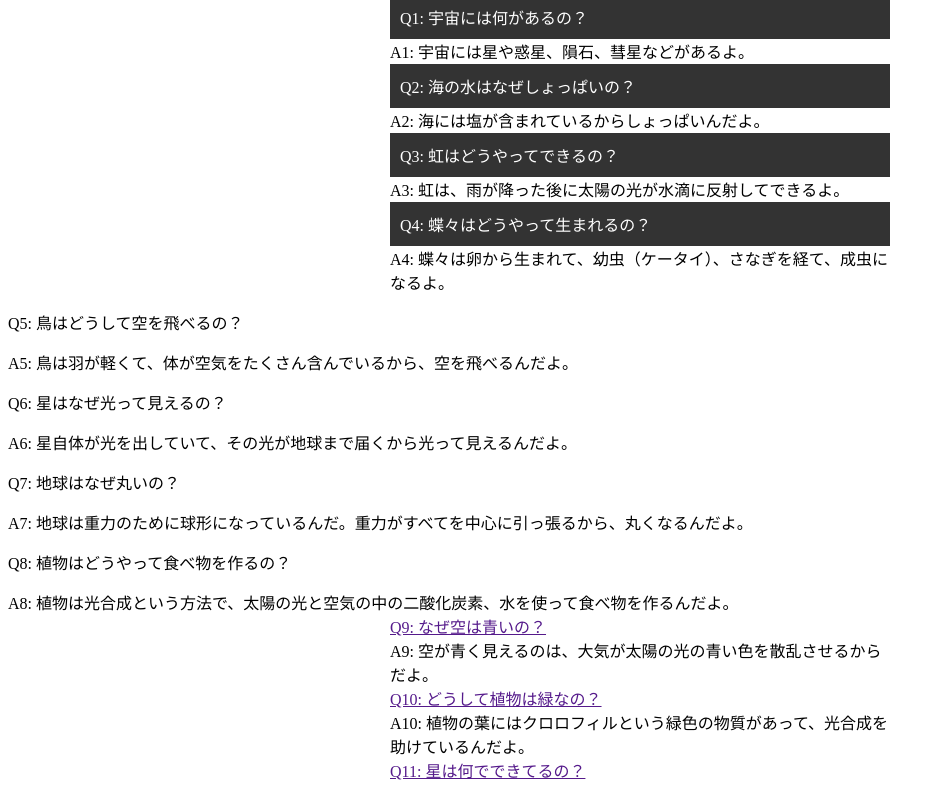
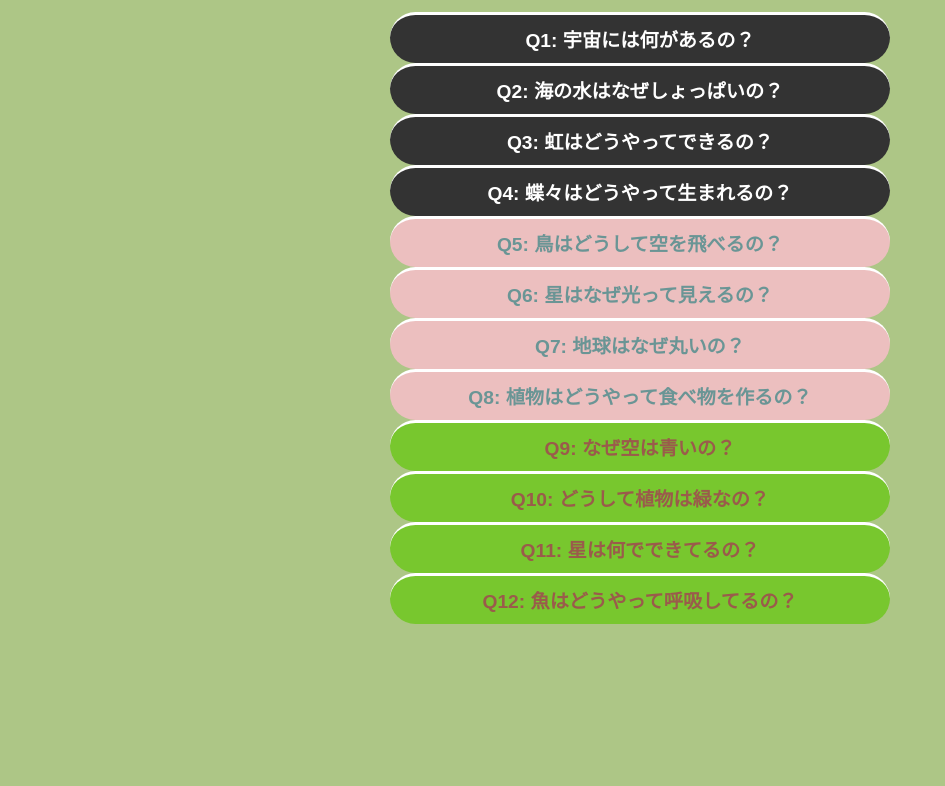
Before and after one commit to hirokiyuhara/Arrenge-UI, a plain HTML site: page arrenge.html in a window 1280 px wide. Shown: the part 95-881 px from the top of the page, without its empty margins (0-945 px from the left). After the commit the page ends 800 px from the top, so only its background shows below. Drawn offline with Linux system fonts and the light colour scheme.

Commit message:
インスタンスごとのstyle記述等

```diff
--- a/style.css
+++ b/style.css
@@ -1,19 +1,69 @@
+body {
+  font-family: 'Arial', sans-serif;
+  font-size: larger;
+  font-weight: bold;
+  background-color: #adc686;
+}
+h1 {
+  color: rgb(155, 32, 155);
+  font-weight: bold;
+  text-align: center;
+}
+
+.accordion-trigger:hover,
+.accordion-trigger-1:hover,
+.accordion-trigger-2:hover {
+  color: #ff6347;
+}
+
 .accordion {
   width: 500px;
   margin: 0 auto;
+}
+.accordion-1 {
+  width: 500px;
+  margin: 0 auto;
+  color: #ff6347;
 }
 .accordion-trigger {
   margin: 0;
   padding: 10px;
   display: block;
+  text-align: center;
   background: #333;
   color: #fff;
-  border-top: 1px solid #fff;
+  border-top: 3px solid #fff;
+  border-radius: 40px;
 }
 
-.accordion-contents {
+.accordion-trigger-1 {
   margin: 0;
   padding: 10px;
+  display: block;
+  text-align: center;
+  background: #ecbfbf;
+  color: #147a7a99;
+  border-top: 3px solid #fff;
+  border-radius: 40px;
+}
+.accordion-trigger-2 {
+  margin: 0;
+  padding: 10px;
+  display: block;
+  text-align: center;
+  background: #78c72e;
+  color: rgba(177, 18, 95, 0.6);
+  border-top: 3px solid #fff;
+  border-radius: 40px;
+  text-decoration: none;
+}
+
+.accordion-content {
+  margin: 0;
+  padding: 10px;
+  text-align: center;
+  background-color: gold;
   border: 1px solid #ccc;
   display: none;
+  border-radius: 50px;
 }
```
